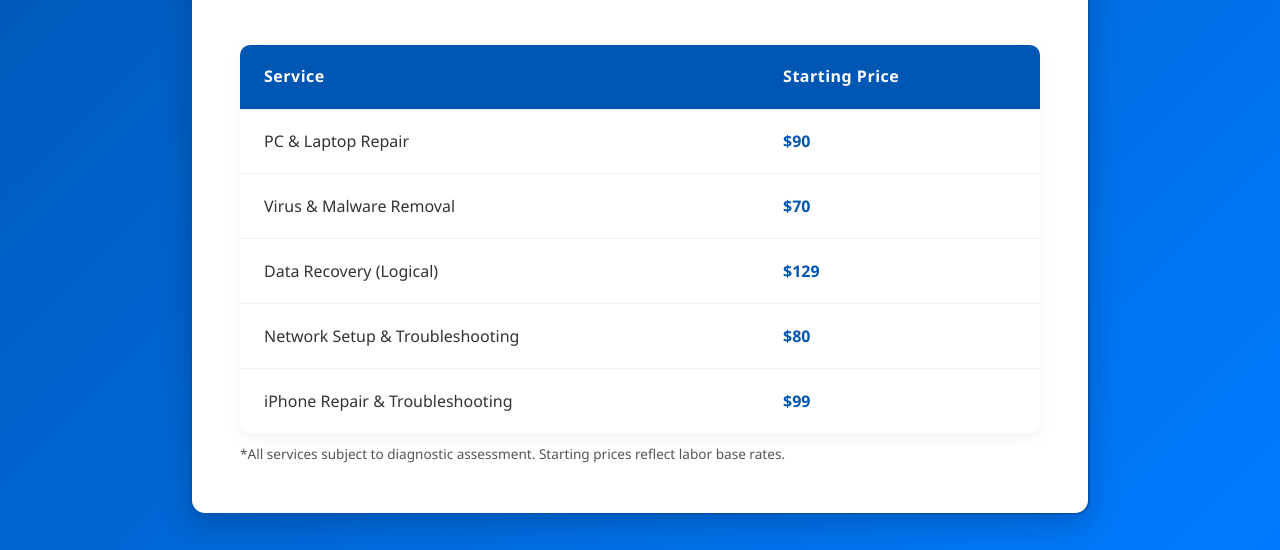
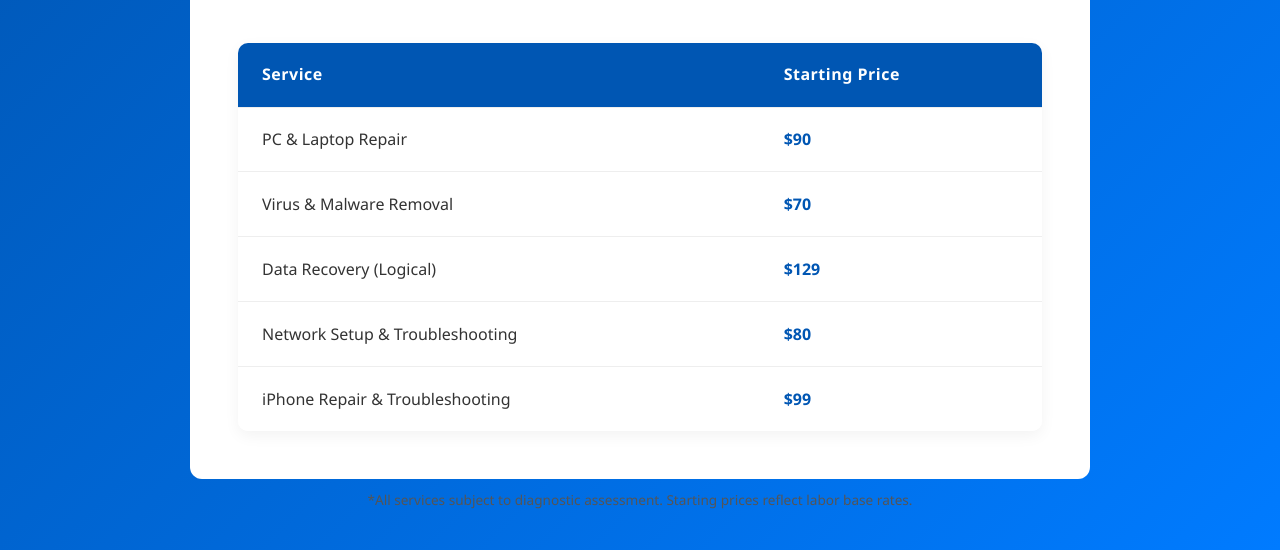
Before and after one commit to JBrandt80/FixIT-Solutions, a plain HTML site: page services.html in a window 1280 px wide. Shown: the part 320-870 px from the top of the page. Drawn offline with Linux system fonts and the light colour scheme.

Commit message:
Fix services page container centering and full background height

```diff
--- a/services.html
+++ b/services.html
@@ -55,11 +55,11 @@
           </tbody>
         </table>
       </div>
+    </div>
+    <p style="font-size: 0.85em; color: #555; margin-top: 10px;">
+      *All services subject to diagnostic assessment. Starting prices reflect labor base rates.
+    </p>
 
-      <p style="font-size: 0.85em; color: #555; margin-top: 10px;">
-        *All services subject to diagnostic assessment. Starting prices reflect labor base rates.
-      </p>
-    </div>
   </main>
 </body>
 </html>
--- a/styles.css
+++ b/styles.css
@@ -138,16 +138,19 @@
   min-height: 100vh;
   padding: 6rem 5% 4rem 5%;
   box-sizing: border-box;
+  display: flex;
+  flex-direction: column;
+  align-items: center;
 }
 
 .services-container {
+  background: #ffffff;
+  padding: 3rem;
+  border-radius: 12px;
+  box-shadow: 0 10px 25 px rgba(0, 0, 0, 0.1);
+  width: 100%;
   max-width: 900px;
-  margin: 0rem auto;
-  background-color: #ffffff;
-  padding: 3rem;
-  border-radius: 15px;
-  box-shadow: 0 10px 30px rgba(0,0,0,0.2);
-  border: 2px solid #0056b3;
+  box-sizing: border-box;
 }
 
 .services-header {
@@ -216,8 +219,9 @@
 .services-disclaimer {
   text-align: center;
   font-size: 0.85em;
-  color: #555;
+  color: #fff;
   margin-top: 1.5rem;
+  max-width: 900px;
 }
 
 /* =========================================
```
